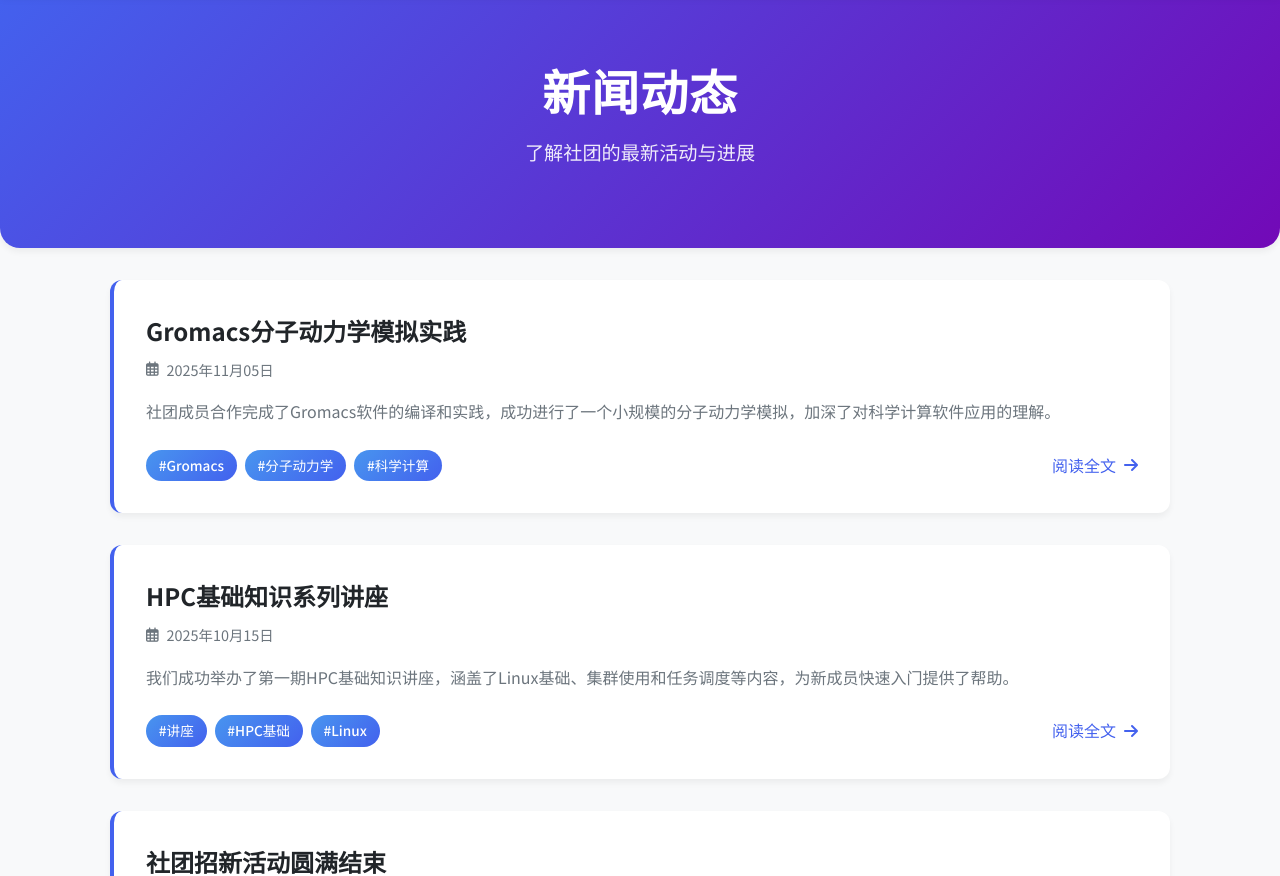
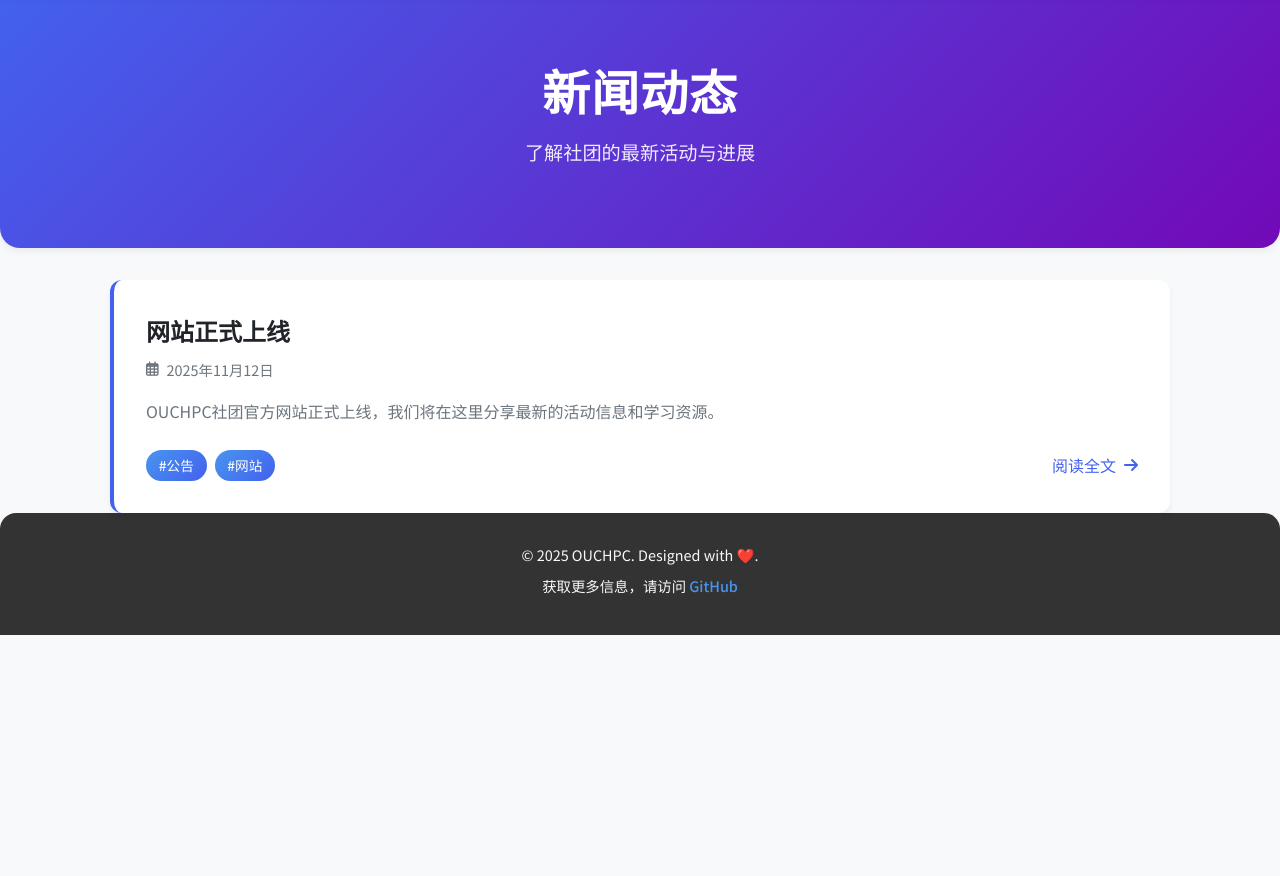
Before and after one commit to OUCHPC/OUCHPC.github.io, a plain HTML site: page news.html in a window 1280 px wide. Shown: the part 78-954 px from the top of the page. After the commit the page ends 800 px from the top, so only its background shows below. Drawn offline with Linux system fonts and the light colour scheme.

Commit message:
fix minor errors

```diff
--- a/js/blog.js
+++ b/js/blog.js
@@ -1,36 +1,13 @@
 // 博客文章配置
 const posts = [
-    {
-        id: 'gromacs-simulation',
-        title: 'Gromacs分子动力学模拟实践',
-        date: '2025-11-05',
-        excerpt: '社团成员合作完成了Gromacs软件的编译和实践，成功进行了一个小规模的分子动力学模拟，加深了对科学计算软件应用的理解。',
-        tags: ['Gromacs', '分子动力学', '科学计算'],
-        file: 'posts/2025-11-05-gromacs-simulation.md'
-    },
-    {
-        id: 'hpc-basics-lecture',
-        title: 'HPC基础知识系列讲座',
-        date: '2025-10-15',
-        excerpt: '我们成功举办了第一期HPC基础知识讲座，涵盖了Linux基础、集群使用和任务调度等内容，为新成员快速入门提供了帮助。',
-        tags: ['讲座', 'HPC基础', 'Linux'],
-        file: 'posts/2025-10-15-hpc-basics-lecture.md'
-    },
-    {
-        id: 'recruitment',
-        title: '社团招新活动圆满结束',
-        date: '2025-09-20',
-        excerpt: '新学期招新活动圆满结束，欢迎所有新成员的加入！期待我们一起学习，共同进步。',
-        tags: ['招新', '活动'],
-        file: 'posts/2025-09-20-recruitment.md'
-    },
+    // 示例文章
     {
         id: 'website-launch',
         title: '网站正式上线',
-        date: '2025-09-01',
+        date: '2025-11-12',
         excerpt: 'OUCHPC社团官方网站正式上线，我们将在这里分享最新的活动信息和学习资源。',
         tags: ['公告', '网站'],
-        file: 'posts/2025-09-01-website-launch.md'
+        file: 'posts/2025-11-12-website-launch.md'
     }
 ];
 
@@ -145,12 +122,7 @@ async function loadPostContent() {
                 <i class="fas fa-exclamation-triangle"></i>
                 <h3>加载文章失败</h3>
                 <p>错误信息：${error.message}</p>
-                <p>请检查：</p>
-                <ul>
-                    <li>文章文件是否存在：<code>${post.file}</code></li>
-                    <li>是否通过HTTP服务器访问（不支持file://协议）</li>
-                    <li>浏览器控制台查看详细错误</li>
-                </ul>
+                <p>请联系管理员：ouchpc@163.com</p>
                 <a href="news.html" class="cta-button">返回文章列表</a>
             </div>
         `;
```
Also changed, not shown: index.html (+2 -2 lines).
